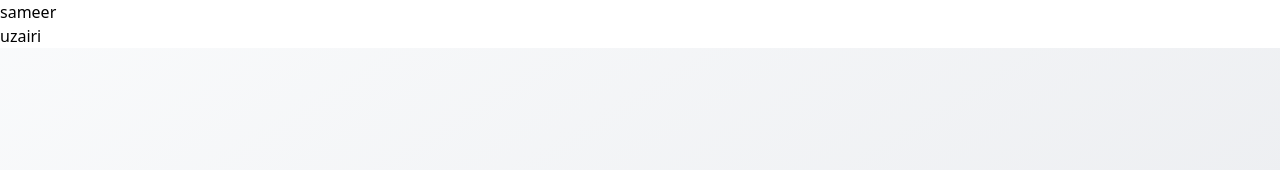
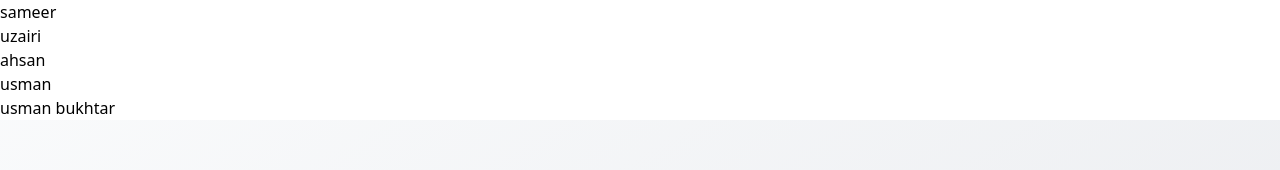
Before and after one commit to Sameerraza7760/todoAppDocker, a Next.js app: page / in a window 1280 px wide. Shown: the top 170 px of the page. Built offline with nearby package versions, Linux system fonts and the light colour scheme; no server answers; the database is empty.

Commit message:
generate the commit message according to my changes

```diff
--- a/src/app/page.tsx
+++ b/src/app/page.tsx
@@ -1,4 +1,3 @@
-import Image from "next/image";
 import TodoApp from "./todo/page";
 
 export default function Home() {
@@ -6,6 +5,9 @@ export default function Home() {
     <>
     <h1>sameer</h1>
     <h1>uzairi</h1>
+    <h1>ahsan</h1>
+    <h1>usman</h1>
+    <h1>usman bukhtar</h1>
     <TodoApp/>
     </>
   );
```
